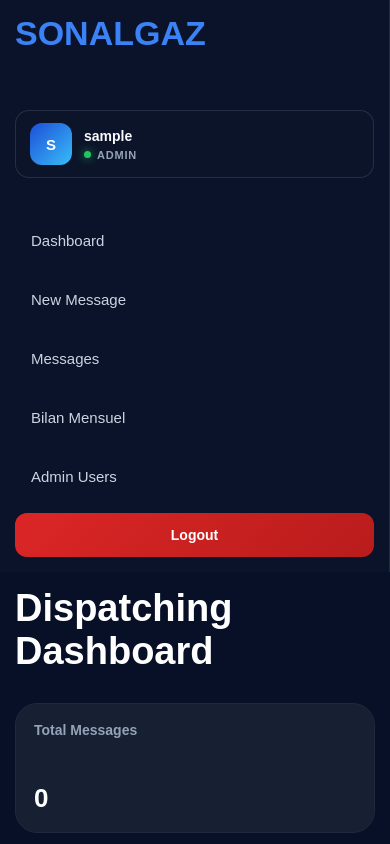
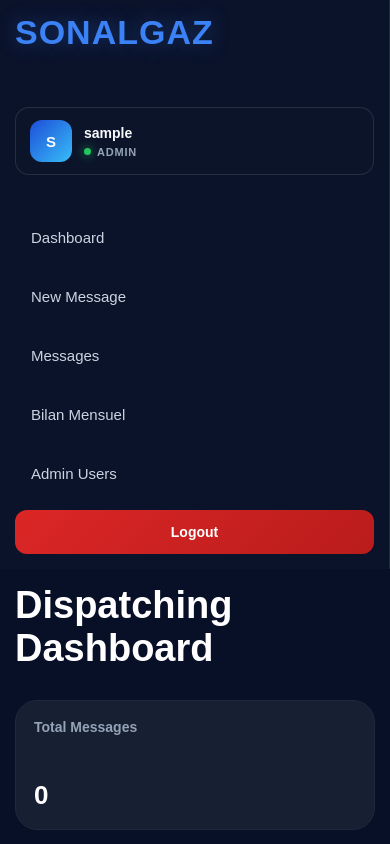
Before and after one commit to lolihackk/Project_sonalgaz, a website: page frontend/index.html in a window 390 px wide. Shown: the top 844 px of the page. Drawn offline with nearby package versions, Linux system fonts and the light colour scheme; no server answers; sample sign-in values are in the browser's storage.

```diff
--- a/frontend/css/style.css
+++ b/frontend/css/style.css
@@ -69,19 +69,24 @@
 
 .logo {
 
+    font-size: 32;
+
+    font-weight: 900;
+
+    letter-spacing: 1px;
+
     color: #3b82f6;
 
-    font-size: 26px;
-
-    font-weight: 900;
-
-    line-height: 1.1;
-
     margin-bottom: 40px;
 
+    line-height: 1;
+
     white-space: nowrap;
 
-    overflow: hidden;
+    text-transform: uppercase;
+
+    text-shadow:
+        0 0 20px rgba(59,130,246,.35);
 }
 
 .sidebar nav {
```
